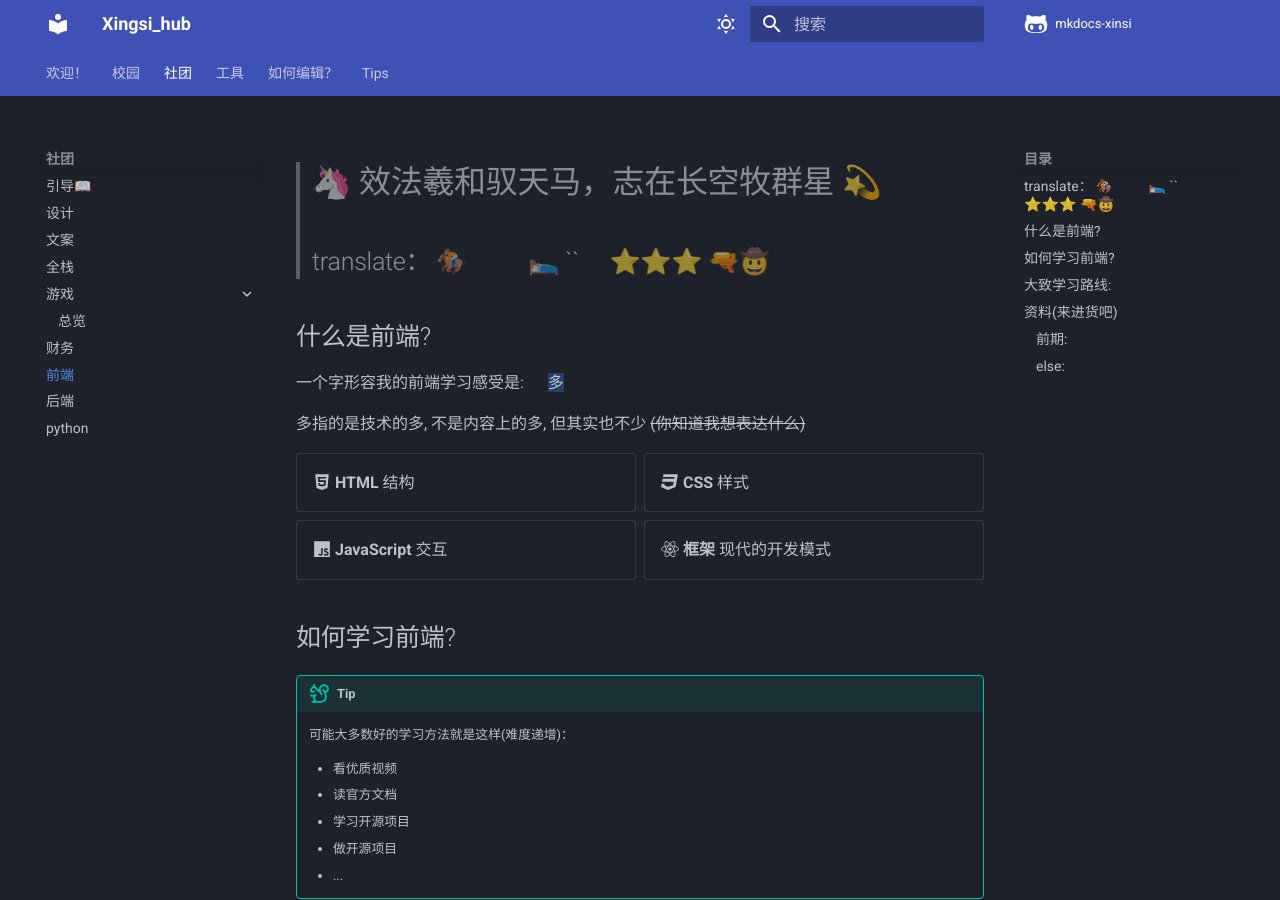
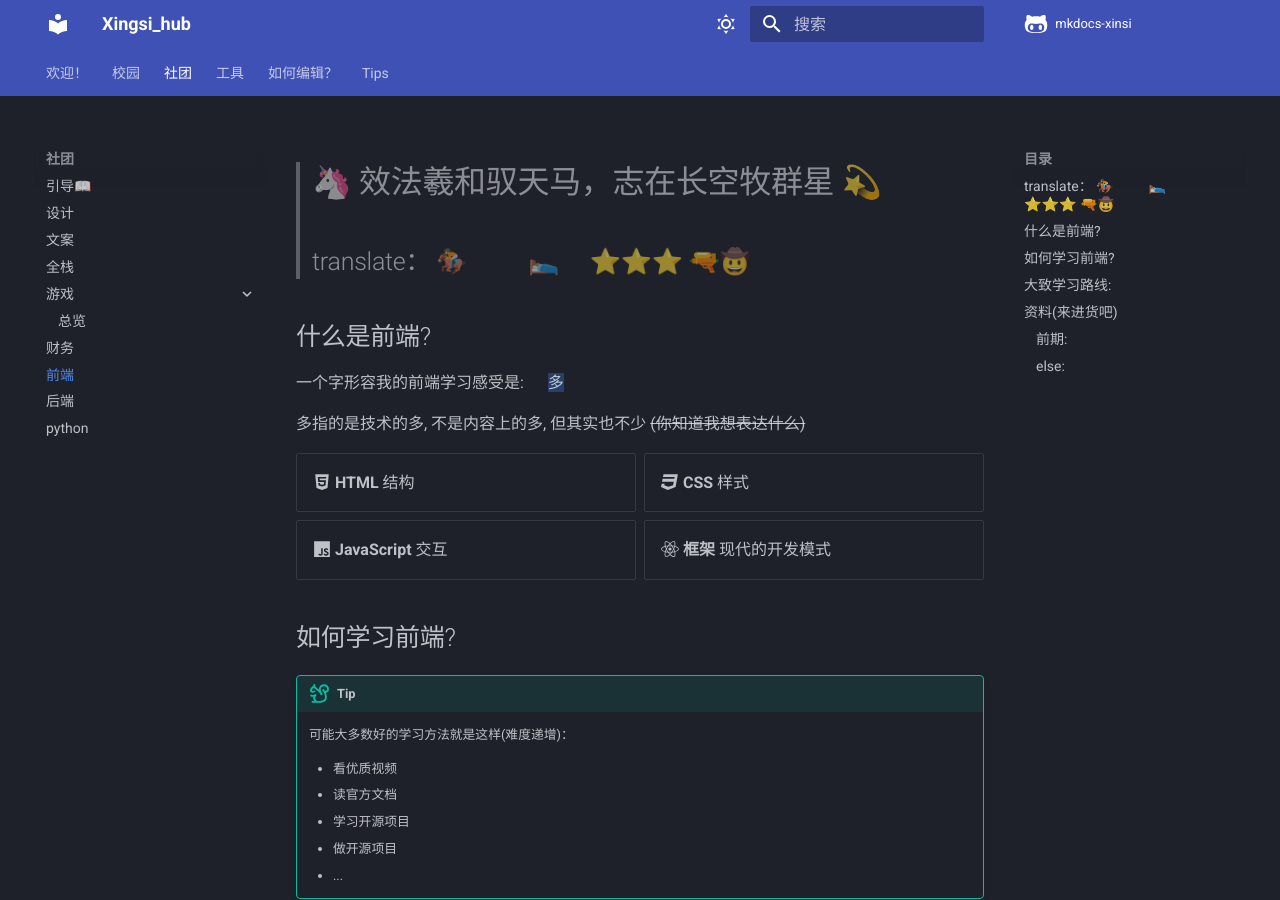
Before and after one commit to disjfjdizmfnkf/mkdocs-xingsi, an MkDocs documentation site: the page built from docs/c-xingsi/frontend/frontend.md, in a window 1280 px wide and 900 px high. Built offline with MkDocs 1.6.1 and Material for MkDocs 9.7.7, drawn with Linux system fonts in a browser that asks for light colours; comment, search, counter and statistics services are not loaded.

Commit message:
fix: 展示问题

```diff
--- a/docs/c-xingsi/frontend/frontend.md
+++ b/docs/c-xingsi/frontend/frontend.md
@@ -1,7 +1,7 @@
 
 > # 🦄 效法羲和驭天马，志在长空牧群星 💫
 
-> ## translate： 🏇 &emsp;&emsp; 🛌🏼 `` &emsp;⭐⭐⭐  🔫🤠
+> ## translate： 🏇 &emsp;&emsp; 🛌🏼   &emsp;⭐⭐⭐  🔫🤠
 
 
 ## 什么是前端?
```
